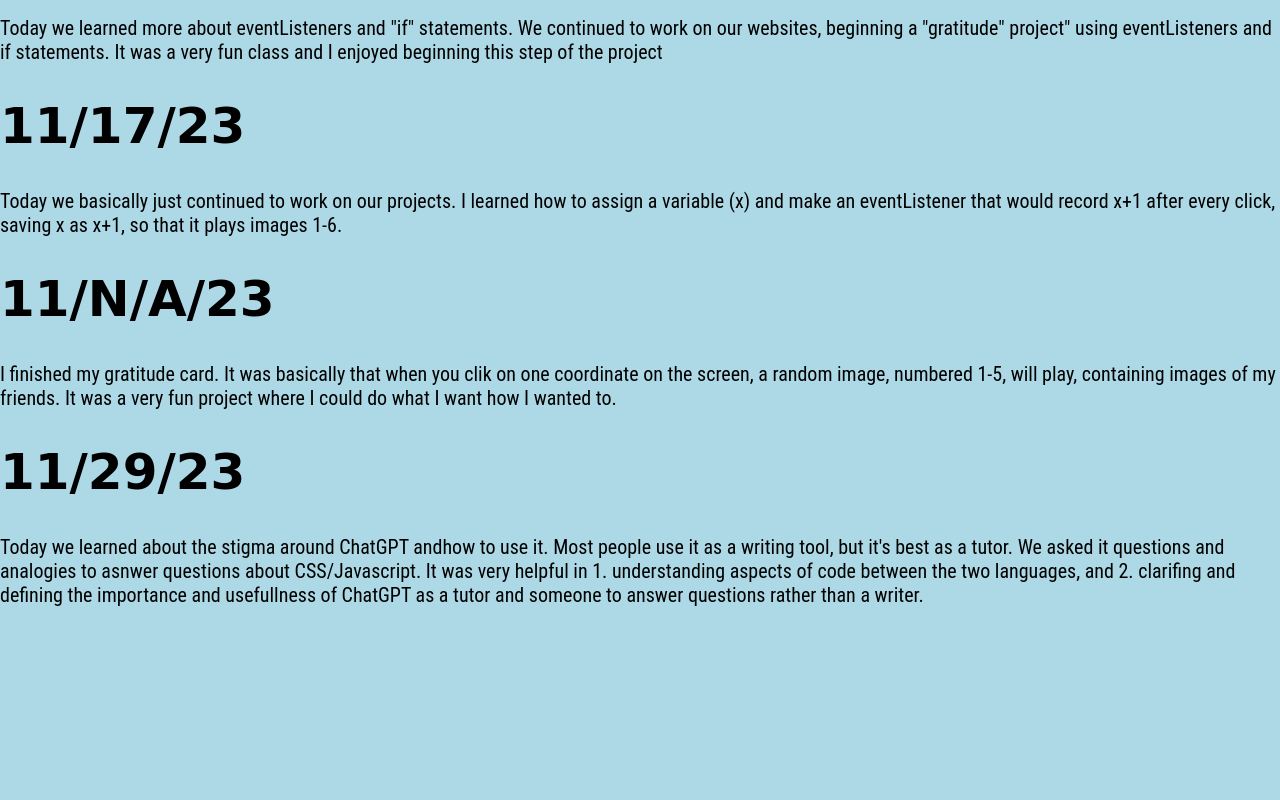
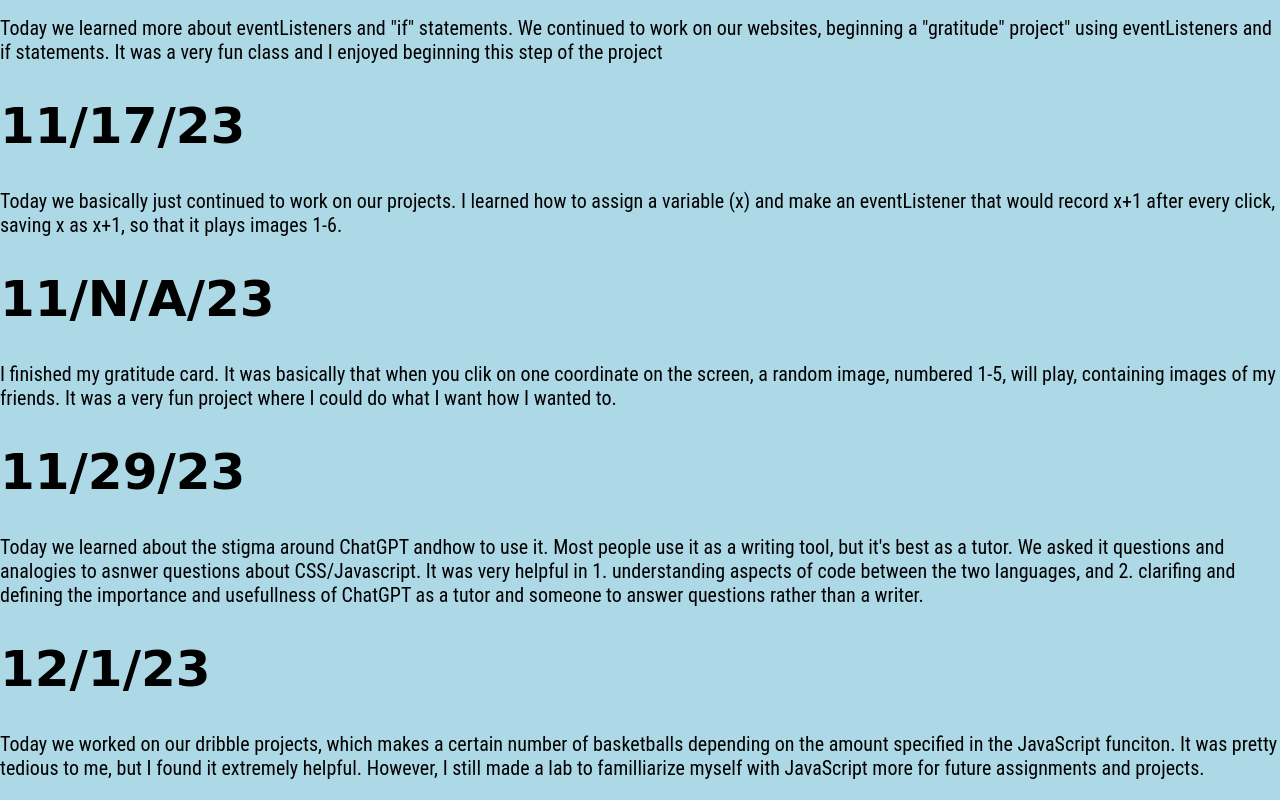
Before and after one commit to benwied24/benwied24.github.io, a plain HTML site: page journal.html in a window 1280 px wide. Shown: the part 2372-3172 px from the top of the page. Before the commit the page ends 2999 px from the top, so only its background shows below. Drawn offline with Linux system fonts and the light colour scheme; a web font is replaced by a local one.

Commit message:
journal entries

```diff
--- a/journal.html
+++ b/journal.html
@@ -140,4 +140,10 @@ Today I fixed some of my positioning and made a project which has Pippin (my dog
 <p>
  Today we learned about the stigma around ChatGPT andhow to use it. Most people use it as a writing tool, but it's best as a tutor. We asked it questions and analogies to asnwer questions about CSS/Javascript. It was very helpful in 1. understanding aspects of code between the two languages, and 2. clarifing and defining the importance and usefullness of ChatGPT as a tutor and someone to answer questions rather than a writer.
 </p>
+<h1>
+	12/1/23
+</h1>
+<p>
+ Today we worked on our dribble projects, which makes a certain number of basketballs depending on the amount specified in the JavaScript funciton. It was pretty tedious to me, but I found it extremely helpful. However, I still made a lab to familliarize myself with JavaScript more for future assignments and projects.
+</p>
 </html>
```
